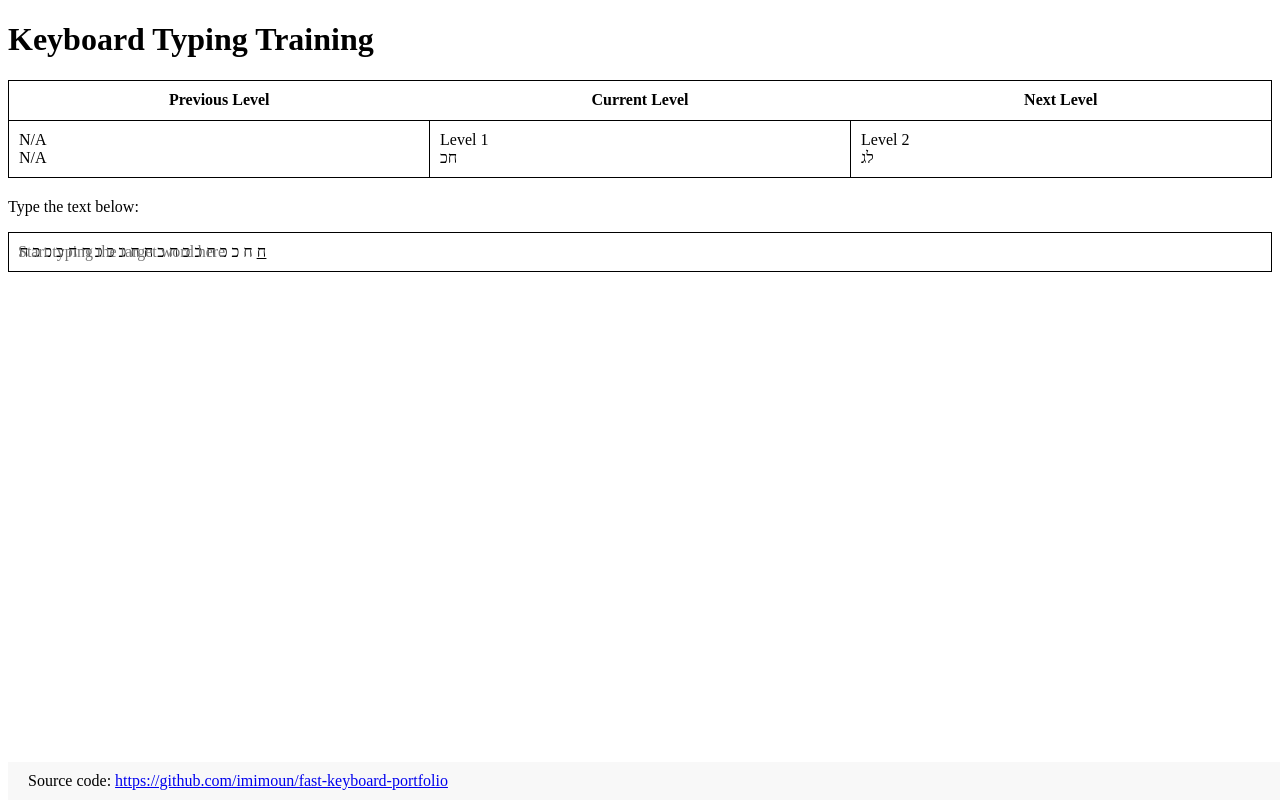
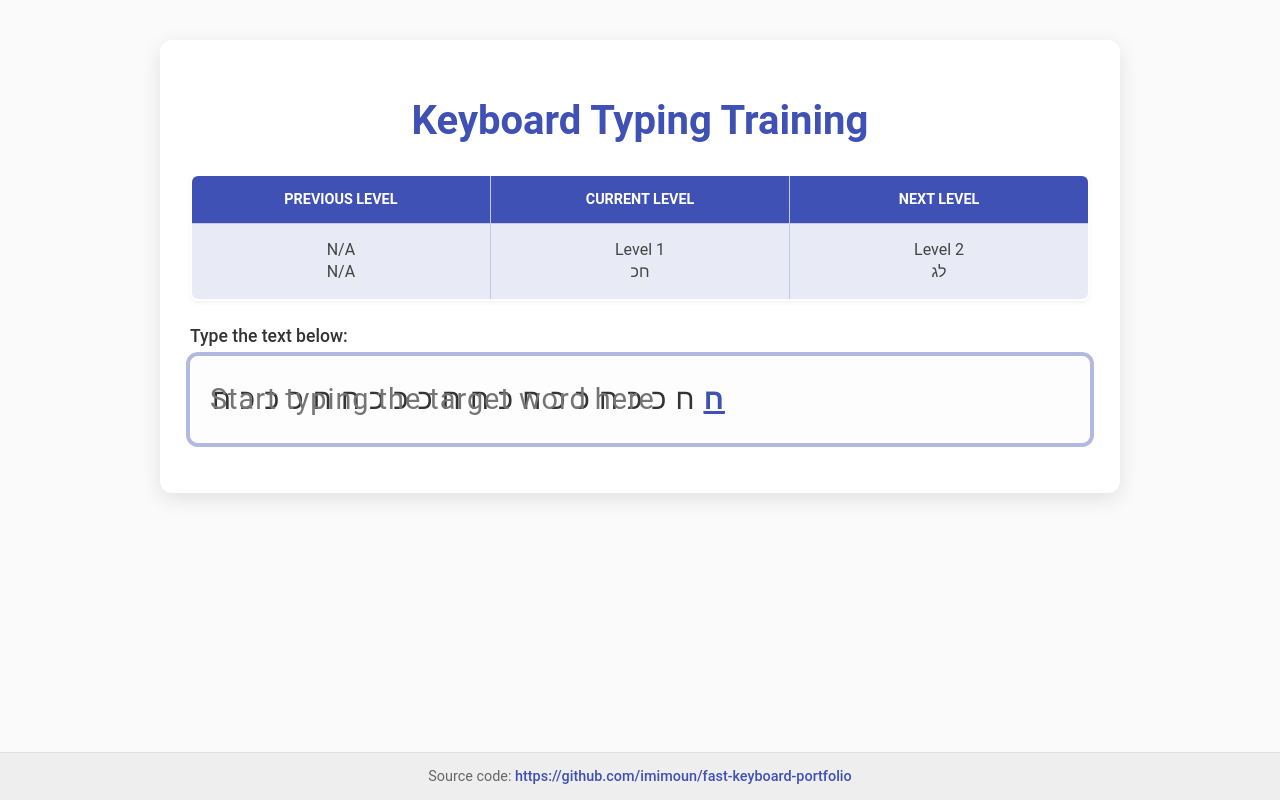
Before and after one commit to imimoun/fast-keyboard-portfolio, an Angular app: page / in a window 1280 px wide. Built offline with nearby package versions, Linux system fonts and the light colour scheme.

Commit message:
improve main page ui

```diff
--- a/src/app/app.css
+++ b/src/app/app.css
@@ -1,52 +1,115 @@
+
+body {
+    font-family: 'Roboto', 'Helvetica Neue', Arial, sans-serif;
+    background-color: #FAFAFA;
+    color: #333333;
+    margin: 0;
+    padding: 0;
+}
+
+main {
+    max-width: 900px;
+    margin: 40px auto;
+    padding: 30px;
+    background-color: #FFFFFF;
+    border-radius: 12px;
+    box-shadow: 0 6px 20px rgba(0, 0, 0, 0.1);
+}
+
+h1 {
+    color: #3F51B5;
+    text-align: center;
+    margin-bottom: 30px;
+    font-size: 2.5rem;
+    font-weight: 700;
+}
+
+p {
+    margin: 15px 0 10px 0;
+    font-size: 1.1rem;
+    font-weight: 500;
+}
+
 .typing-area {
     position: relative;
     width: 100%;
+    margin-bottom: 20px;
 }
 
 .level-table {
     width: 100%;
-    border: 1px solid black;
+    border: 2px solid #3F51B5;
     border-collapse: collapse;
-    margin-bottom: 20px;
+    margin-bottom: 25px;
     table-layout: fixed;
+    border-radius: 8px;
+    overflow: hidden;
+    box-shadow: 0 2px 4px rgba(0, 0, 0, 0.05);
 }
 
-.level-table tr {
-    height: 40px;
+.level-table th, .level-table td {
+    padding: 15px 10px;
+    text-align: center;
+    border: 1px solid #C5CAE9;
+}
+
+.level-table th {
+    background-color: #3F51B5;
+    color: white;
+    font-weight: 600;
+    text-transform: uppercase;
+    font-size: 0.9rem;
 }
 
 .level-table td {
-    border: 1px solid black;
-    padding: 10px;
+    background-color: #E8EAF6;
+    font-size: 1rem;
+    line-height: 1.4;
+    color: #444;
 }
 
 .target-table {
     width: 100%;
-    border: 1px solid black;
+    border: 2px solid #3F51B5;
     border-collapse: collapse;
     table-layout: fixed;
+    border-radius: 8px;
+    overflow: hidden;
+    min-height: 80px;
+    box-shadow: inset 0 1px 3px rgba(0, 0, 0, 0.1);
 }
 
 .target-table td {
-    padding: 10px;
-    border: 1px solid black;
-    min-height: 40px;
+    padding: 20px;
+    min-height: 80px;
     white-space: pre-wrap;
     text-align: left;
+    background-color: #FDFDFD;
+    font-size: 1.8rem;
+    letter-spacing: 1px;
+    line-height: 1.5;
+    border: none;
 }
 
 .correct-text {
-    font-weight: bold;
+    color: #4CAF50;
+    font-weight: 600;
 }
 
 .next-char {
+    color: #3F51B5;
+    font-weight: 700;
     text-decoration: underline;
+    text-decoration-thickness: 3px;
+    text-decoration-color: #3F51B5;
 }
 
 .error-text {
-    color: red;
-    font-weight: bold;
-    text-decoration-color: red;
+    color: #F44336;
+    font-weight: 700;
+    background-color: #FFCDD2;
+    padding: 0 1px;
+    border-radius: 3px;
 }
 
 .superimposed-input {
@@ -55,7 +118,7 @@
     left: 0;
     width: 100%;
     height: 100%;
-    padding: 10px;
+    padding: 20px;
     box-sizing: border-box;
     color: transparent;
     caret-color: transparent;
@@ -64,13 +127,35 @@
     outline: none;
     z-index: 10;
     font-family: inherit;
-    font-size: inherit;
+    font-size: 1.8rem;
+    letter-spacing: 1px;
 }
 
-footer{
-    padding: 10px 20px;
+.superimposed-input:focus {
+    box-shadow: 0 0 0 4px rgba(63, 81, 181, 0.4);
+    border-radius: 8px;
+}
+
+footer {
+    padding: 15px 20px;
     position: fixed;
-    bottom: 0px;
-    background-color: #f8f8f8;
-    width: 100%;
+    bottom: 0;
+    left: 0;
+    right: 0;
+    background-color: #EEEEEE;
+    color: #666666;
+    text-align: center;
+    border-top: 1px solid #E0E0E0;
+    font-size: 0.9rem;
+    z-index: 20;
 }
+
+footer a {
+    color: #3F51B5;
+    text-decoration: none;
+    font-weight: 500;
+}
+
+footer a:hover {
+    text-decoration: underline;
+}
```
Also changed, not shown: 3 other files (tests, documents, lock files or other folders).
